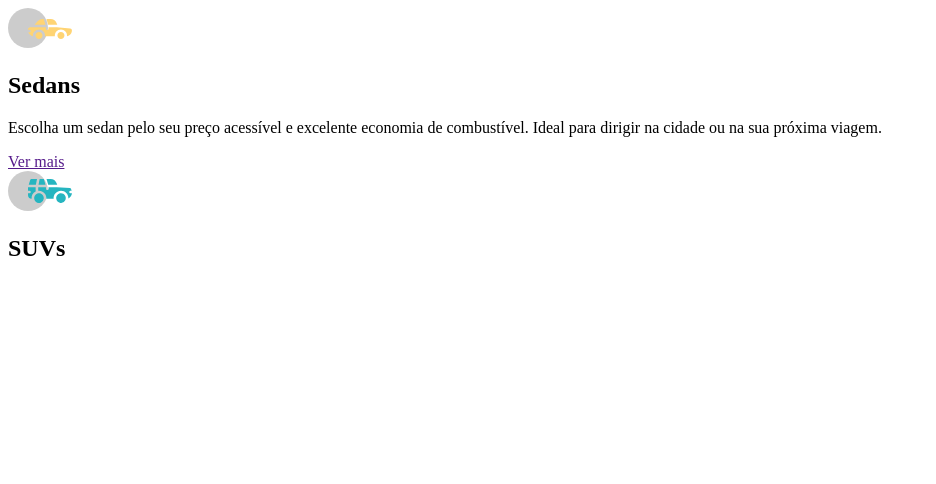
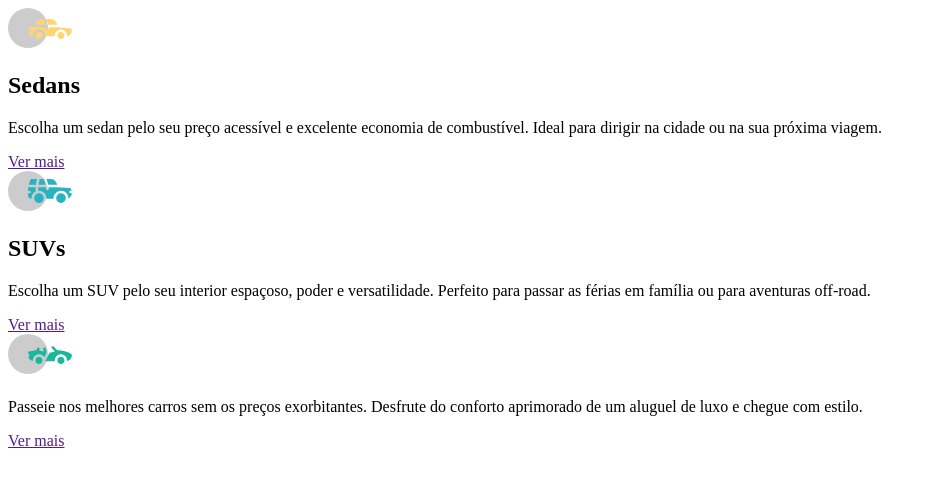
Before and after one commit to vivii4/projetos_carros, a plain HTML site: page index.html in a window 1280 px wide. Shown: the whole page, without its empty margins (0-936 px from the left). Drawn offline with Linux system fonts and the light colour scheme.

Commit message:
HTML finalizado

```diff
--- a/index.html
+++ b/index.html
@@ -18,15 +18,15 @@
         <section class="suvs">
             <img src="./imagens/icon-suvs.svg" alt="carro suv">
             <h2>SUVs</h2>
-            <p></p>
-            <a href=""></a>
+            <p>Escolha um SUV pelo seu interior espaçoso, poder e versatilidade. Perfeito para passar as férias em família ou para aventuras off-road.</p>
+            <a href="">Ver mais</a>
         </section>
 
         <section class="luxuosos">
-            <img src="" alt="">
+            <img src="./imagens/icon-luxury.svg" alt="carros de luxos">
             <h2></h2>
-            <p></p>
-            <a href=""></a>
+            <p>Passeie nos melhores carros sem os preços exorbitantes. Desfrute do conforto aprimorado de um aluguel de luxo e chegue com estilo.</p>
+            <a href="">Ver mais</a>
         </section>
     </main>
 </body>
```
